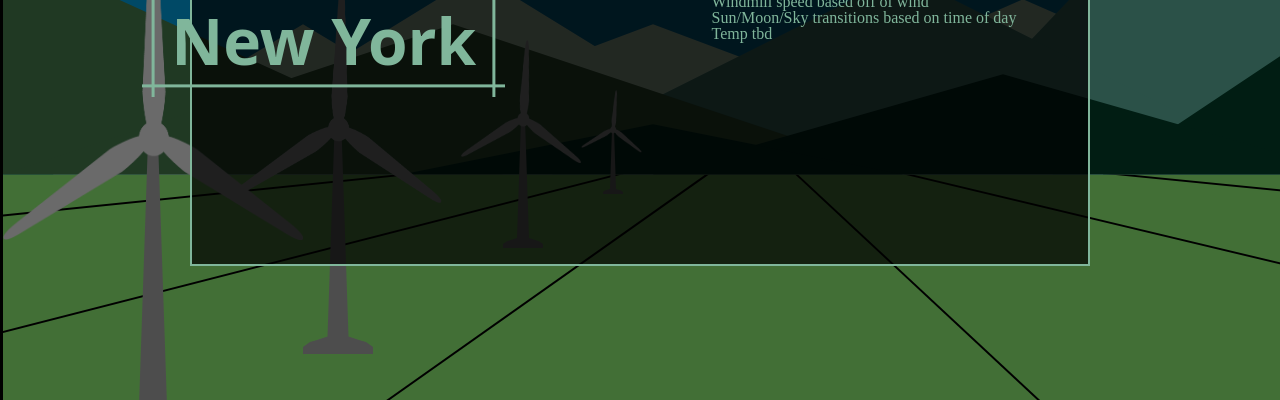
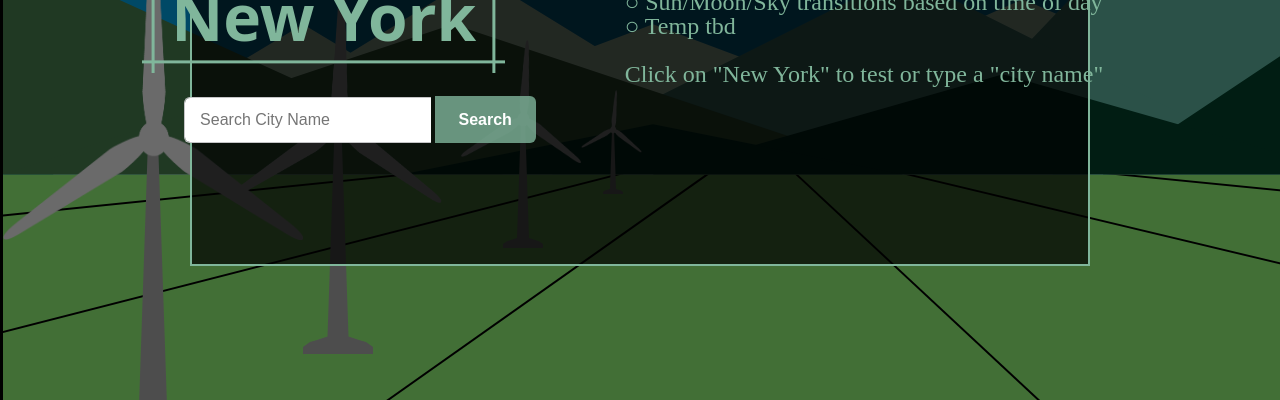
Before and after one commit to AveryRBerry/app-acad-JS-prj, a website built with webpack: page index.html in a window 1280 px wide. Shown: the part 400-800 px from the top of the page. Built offline with Linux system fonts and the light colour scheme.

```diff
--- a/index.html
+++ b/index.html
@@ -16,32 +16,42 @@
     id="canvas" width="1511" height="857">
     </canvas>
 
-
-
-
     <div id="container">
         <div id="startPage">
-
             <div id="utilities">
                 <h1 id="Title">SkyScope</h1>
-                <button id="startButton">New York</button>
+
+                <br>
+                <button class="Button" id="demoButton">New York</button>
+                <br><br>
+
+                <form class="search-form">
+                    <div class="input-group">
+                        <div class="input-group2">
+                            <label>
+                                <input type="search" class="search-field" placeholder="Search City Name" value="" id="searchInput">
+                            </label>
+                            <input type="submit" class="rstore-domain-search-button search-submit btn btn-primary" value="Search" id="searchForm">
+                        </div>
+                    </div>
+                </form>
             </div>
 
             <div id="information">
-                <p id="explanation">Shows a real time representation of weather characteristics based on location</p>
+
+                <p id="explanation">Shows real time location based weather characteristics</p>
+                <br>
+
                 <ul>
-                    <li>Windmill speed based off of wind</li>
-                    <li>Sun/Moon/Sky transitions based on time of day</li>
-                    <li>Temp tbd</li>
+                    <li>○ Windmill speed based off of wind</li>
+                    <li>○ Sun/Moon/Sky transitions based on time of day</li>
+                    <li>○ Temp tbd</li>
+                    <br>
+                    <li>Click on "New York" to test or type a "city name"</li>
                 </ul>
             </div>
-
         </div>
     </div>
-
-
-
-
 
 </body>
 
--- a/src/index.js
+++ b/src/index.js
@@ -8,20 +8,56 @@
     const demoHours = 1; //temp for testing
     const demoUpdater = new UpdateCanvas(demoHours, demoWindSpeed);
 
+    const searchForm = document.getElementById('searchForm');
     const container = document.getElementById('container');
-    const button = document.getElementById('startButton');
-    button.addEventListener('click', async function() {
+    const button = document.getElementById('demoButton');
+
+    // button.addEventListener('click', async function(event) {
+    //     event.preventDefault();
+    //     container.style.display = 'none';
+
+    //     const weatherData = await getWeather("New York");
+    //     const utcShift = Math.ceil(weatherData.timezone/60/60)
+
+    //     const unixTimeStamp = weatherData.dt;
+    //     const date = new Date(unixTimeStamp * 1000);
+    //     let hours = date.getUTCHours() + utcShift;
+    //     if (hours>24) hours -= 24;
+    //     // const temp = weatherData.main.temp;
+    //     const windSpeed = weatherData.wind.speed;
+    //     // const weatherType = weatherData.weather[0].main;
+    //     const newUpdater = new UpdateCanvas(hours, windSpeed);
+    // })
+
+
+    searchForm.addEventListener('click', async function(event) {
+        event.preventDefault();
+        const searchInput = document.getElementById('searchInput');
+        const cityName = searchInput.value;
+
+        const weatherData = await getWeather(cityName);
+        const utcShift = Math.ceil(weatherData.timezone/60/60)
+        const unixTimeStamp = weatherData.dt;
+        const date = new Date(unixTimeStamp * 1000);
+        let hours = date.getUTCHours();
+        // if (hours>24) hours -= 24;
+        // const temp = weatherData.main.temp;
+        const windSpeed = weatherData.wind.speed;
+        // const weatherType = weatherData.weather[0].main;
+        const newUpdater = new UpdateCanvas(hours, windSpeed);
+
+        // console.log(date.getUTCHours())
+        // console.log("date.getUTCHours()")
+        // console.log(utcShift)
+        // console.log("utcShift")
+        console.log(hours)
+        console.log("hours")
+        // console.log(weatherData.timezone)
+        // console.log("weatherData.timezone")
+        // i need to mak an "if" date.getUTCHours() + utcShift >
+
         container.style.display = 'none';
-
-        // const weatherData = await getWeather();
-        // const unixTimeStamp = weatherData.dt;
-        // const date = new Date(unixTimeStamp * 1000);
-        // const hours = date.getHours();
-        // const temp = weatherData.main.temp;
-        // const windSpeed = weatherData.wind.speed;
-        // const weatherType = weatherData.weather[0].main;
-        // const newUpdater = new UpdateCanvas(hours, windSpeed);
+        searchInput.value = '';
     })
 
-
 });
--- a/src/index.scss
+++ b/src/index.scss
@@ -1,3 +1,4 @@
 @import "./styles/reset.scss";
 @import "./styles/coverPageStyleing.scss";
 @import "./styles/button.scss";
+@import "./styles/searchBar.scss";
--- a/src/scripts/getWeatherData.js
+++ b/src/scripts/getWeatherData.js
@@ -1,9 +1,10 @@
 const API_KEY = "7dff519f917b5485d7f4dfe9e415db09";
-const API_URL = "https://api.openweathermap.org/data/2.5/weather?units=imperial&q=New%20York"
+const API_URL = "https://api.openweathermap.org/data/2.5/weather?units=imperial&q="
 
-const getWeather = async () => {
-    const response = await fetch(`${API_URL}&appid=${API_KEY}`);
+const getWeather = async (cityName) => {
+    const response = await fetch(`${API_URL}${cityName}&appid=${API_KEY}`);
     const weatherData = await response.json();
+    console.log(weatherData)
     return weatherData;
 }
 export default getWeather
--- a/src/styles/button.scss
+++ b/src/styles/button.scss
@@ -1,4 +1,4 @@
-button {
+.Button {
     --b: 3px;
     /* border thickness */
     --s: .15em;
@@ -15,29 +15,29 @@
     outline-offset: .2em;
 }
 
-button:hover,
-button:focus-visible {
+.Button:hover,
+.Button:focus-visible {
     --_p: 0px;
     outline-color: var(--c);
     outline-offset: .05em;
 }
 
-button:active {
+.Button:active {
     background: var(--c);
     color: #fff;
 }
 
-body {
-    height: 100vh;
-    margin: 0;
-    display: grid;
-    grid-template-columns: auto auto;
-    gap: 20px;
-    place-content: center;
-    background: #DAEDFB;
-}
+// body {
+//     height: 100vh;
+//     margin: 0;
+//     display: grid;
+//     grid-template-columns: auto auto;
+//     gap: 20px;
+//     place-content: center;
+//     background: #DAEDFB;
+// }
 
-button {
+.Button {
     font-family: system-ui, sans-serif;
     font-weight: bold;
     font-size: 4rem;
--- a/src/styles/coverPageStyleing.scss
+++ b/src/styles/coverPageStyleing.scss
@@ -32,7 +32,6 @@
 
 #Title {
     color: rgb(128, 182, 155);
-    // top: 20vh;
     font-size: 700%;
 }
 
@@ -44,7 +43,7 @@
 
 ul {
     color: rgb(128, 182, 155);
-
+    font-size: 150%;
 }
 
 #utilities {
--- /dev/null
+++ b/src/styles/searchBar.scss
@@ -0,0 +1,42 @@
+.search-field {
+    /* this class is for input field, if in your code its different, just substitute the class name '.search-field' */
+    padding: 10px 15px;
+    min-width: 55%;
+    font-size: 1rem;
+    line-height: 1.5em;
+    color: #373D41;
+    background-color: #FFF;
+    background-clip: padding-box;
+    border: 1px solid #C5C5C7;
+    border-radius: 6px;
+    -webkit-box-shadow: none;
+    box-shadow: none;
+    flex-grow: 1;
+    border-right: none;
+    border-top-right-radius: 0;
+    border-bottom-right-radius: 0;
+}
+
+.search-submit {
+    /* this class is for submit button, if in your code its different, just substitute the class name '.search-submit' */
+    background-color: rgba(128, 182, 155, .8);
+    color: #ffffff;
+    font-weight: 700;
+    text-decoration: none;
+    white-space: normal;
+    -webkit-transition: none;
+    transition: none;
+    cursor: pointer;
+    outline: 0;
+    padding: 14px 24px 13px;
+    font-size: 1rem;
+    line-height: 1.25rem;
+    border-radius: 6px;
+    border-width: 0;
+    border-top-left-radius: 0;
+    border-bottom-left-radius: 0;
+}
+
+.search-form .input-group {
+    text-align: center;
+}
```
Also changed, not shown: dist/main.css, dist/main.js.
